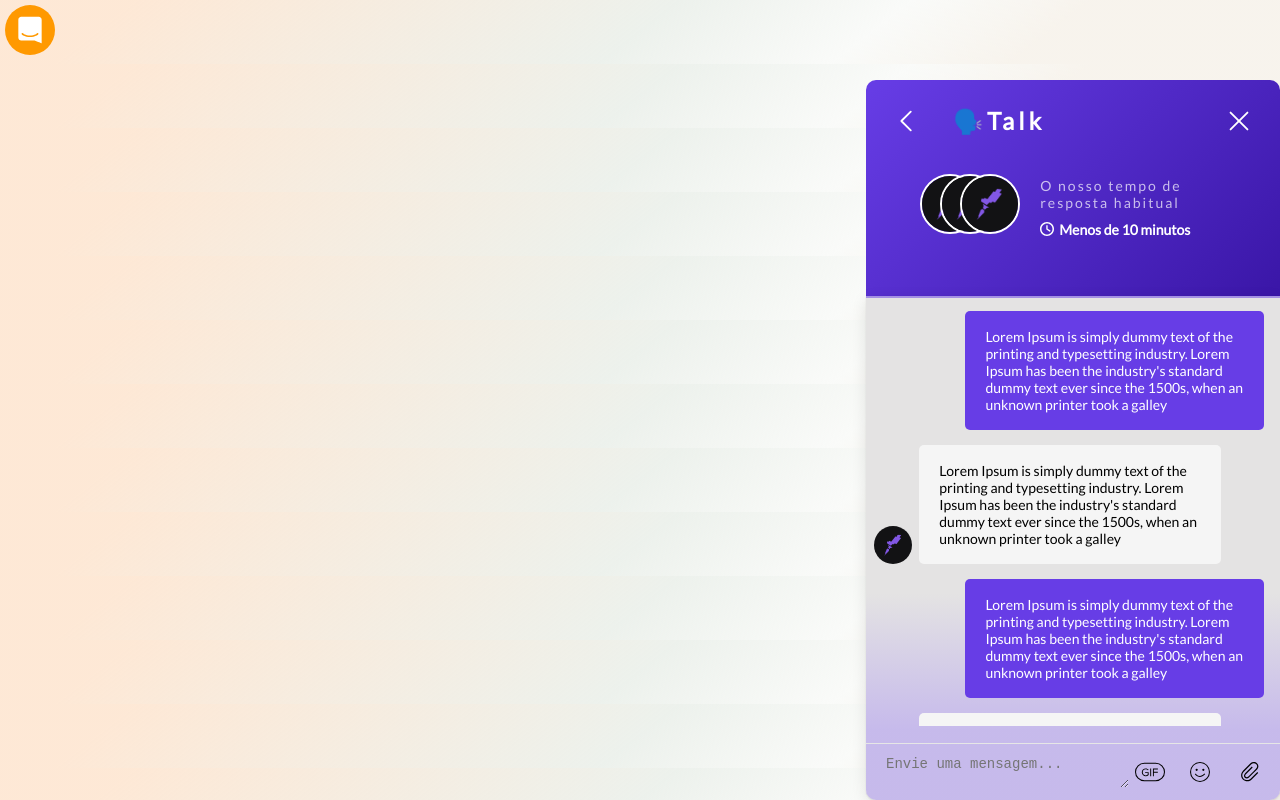
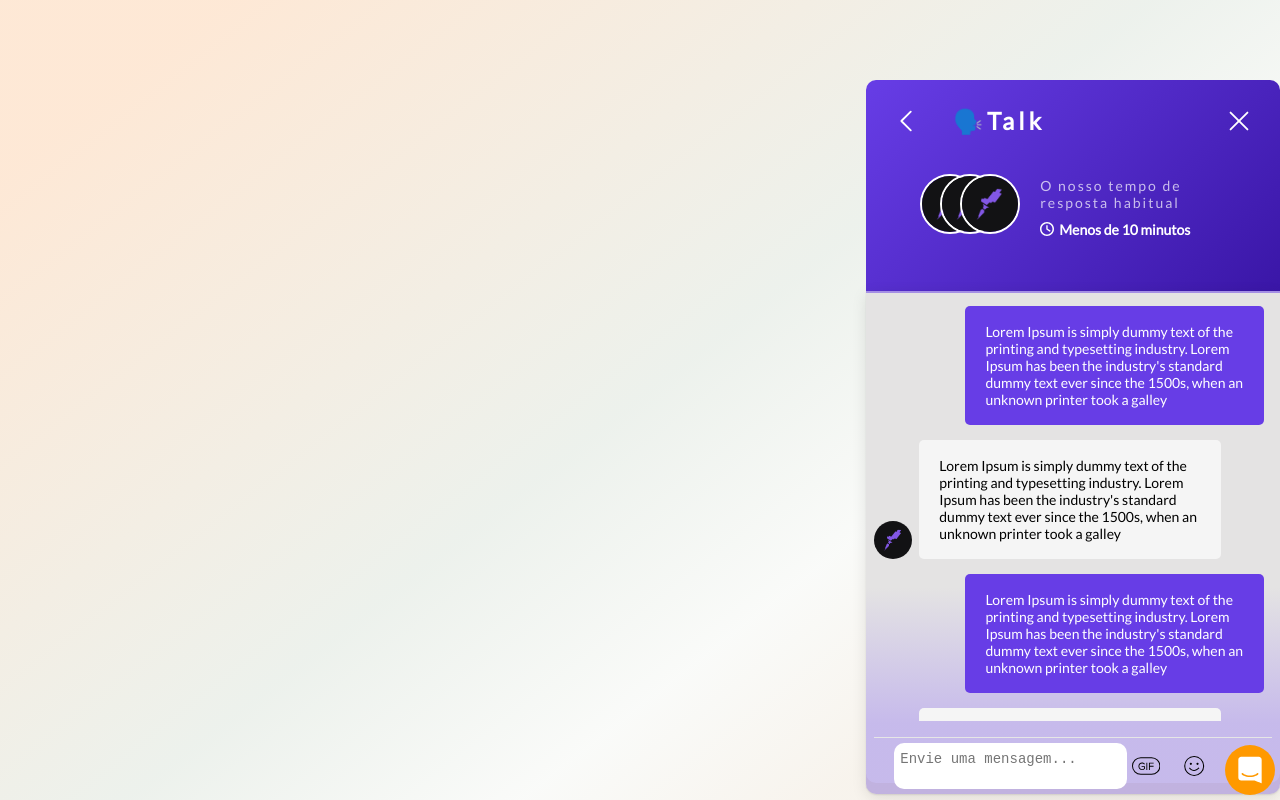
Before and after one commit to claudio-bravo/chatS, a Next.js app: page /talk in a window 1280 px wide. Built offline with nearby package versions, Linux system fonts and the light colour scheme.

Commit message:
refactor: app css

```diff
--- a/src/components/Chat/styles.module.scss
+++ b/src/components/Chat/styles.module.scss
@@ -1,6 +1,6 @@
 .container {
     width: 100%;
-    height: 100%;
+    height: max-content;
     display: grid;
     grid-template-rows: 30% 1fr;
     grid-template-columns: 1fr;
--- a/src/components/Chat/talk/styles.module.scss
+++ b/src/components/Chat/talk/styles.module.scss
@@ -1,6 +1,6 @@
 .container {
     width: 100%;
-    height: 100%;
+    height: max-content;
     display: grid;
     grid-template-rows: 30% 1fr;
     grid-template-columns: 1fr;
@@ -204,10 +204,6 @@
         .sendMensage {
             display: grid;
             align-items: center;
-            position: absolute;
-            bottom: 0px;
-            left: 0px;
-            right: 0px;
             gap: 5px;
             grid-template-columns: 65% 35%;
             min-height: 56px;
@@ -217,6 +213,12 @@
 
             textarea {
                 font-size: 14px;
+                resize: none;
+                background: white;
+                padding: 8px  6px 6px 6px ;
+                text-align: left;
+                border-radius: 10px;
+                color: var(--color-black);
             }
 
             .icons {
--- a/src/components/Main/styles.module.scss
+++ b/src/components/Main/styles.module.scss
@@ -2,4 +2,10 @@
     cursor: pointer;
     border: none;
     background: transparent;
+    position: absolute;
+    z-index: 99;
+    bottom: 0;
+    right:0;
+    display: flex;
+    justify-content: flex-end;
 }
--- a/src/components/ModalContent/styles.module.scss
+++ b/src/components/ModalContent/styles.module.scss
@@ -1,6 +1,6 @@
 .reactModalOverlay {
     width: 100%;
-    height: 100%;
+    height: auto;
 
 }
 
@@ -10,7 +10,7 @@
     position: fixed;
     top: var(--positionTop);
     right: var(--positionRight);
-    height: 90%;
+    height: auto;
     background: white;
     border-radius: 10px;
 }
--- a/src/styles/globals.scss
+++ b/src/styles/globals.scss
@@ -3,6 +3,8 @@ body {
   padding: 0;
   margin: 0;
   font-family: 'Lato', sans-serif;
+  height: 100%;
+  width: 100%;
 }
 
 :root {
@@ -10,6 +12,7 @@ body {
   --positionLeft: 0;
   --positionRight: 0;
   --positionBottom: 0;
+  --color-black : #050505
 }
 
 * {
```
